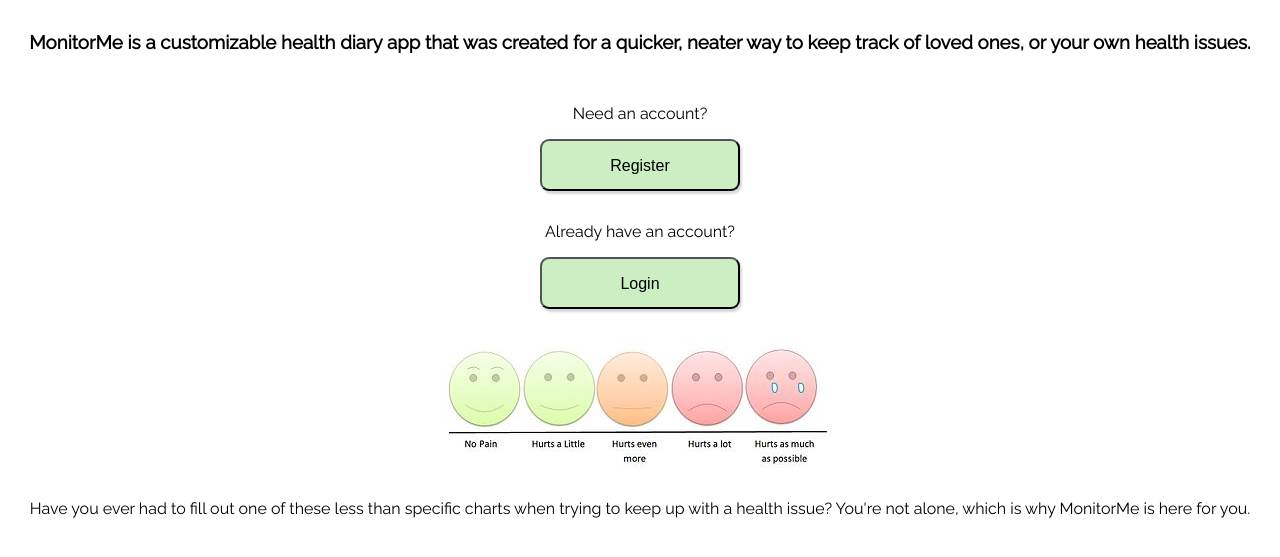
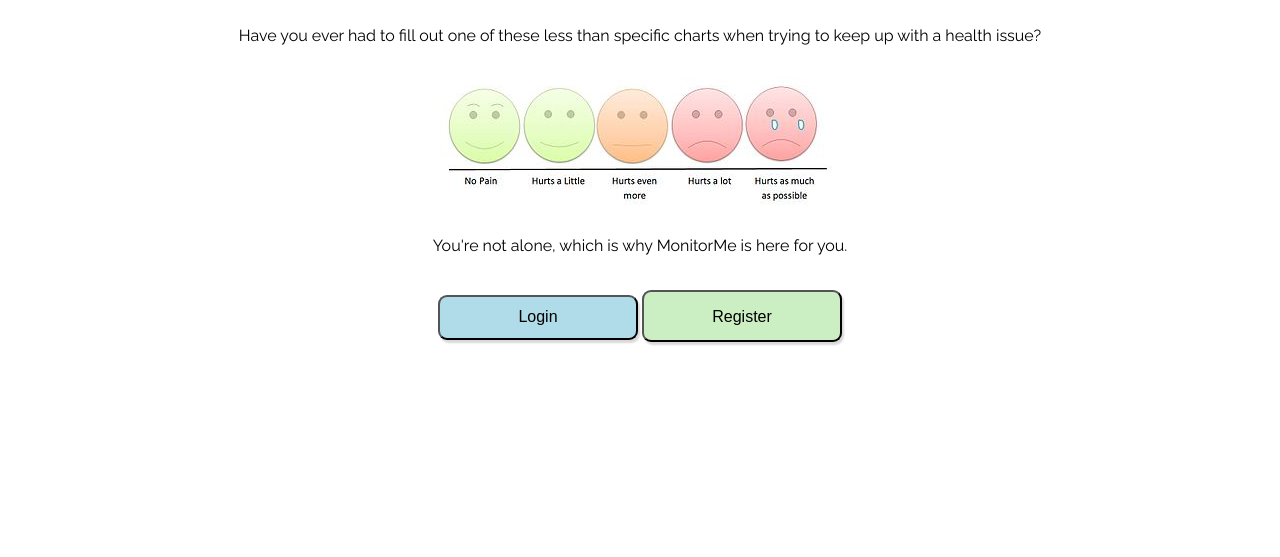
Before and after one commit to chinhle23-zz/monitorme, a Django app: page / in a window 1280 px wide. Shown: the part 133-690 px from the top of the page. Run offline with Django 3.2, Linux system fonts and the light colour scheme.

Commit message:
Removed the if statement due to it was not recognizing the logged in user correctly

```diff
--- a/core/templates/index.html
+++ b/core/templates/index.html
@@ -2,43 +2,21 @@
 {% load static %}
 {% block content %}
 
-{% if request.user.is_authenticated %}
+<div class="blurb">
+    <p> Have you ever had to fill out one of these less than specific charts when trying to keep up with a health issue?</p>
 
-<div class="landing">
+    <img class="painchart" src="static/css/Children's_pain_scale.JPG" alt="pain_chart">
 
-        <div class="hello-message">Hello {% if request.user.name %}{{request.user.name}}{% else %}{{request.user.username}}{% endif %}!</div>
-        <br>
-        <div class="landing-description">
-            <p>These are some quick links to where you might need to go in the system!</p>
-        </div>
-            <a href="/tracker/create"><button class="add-tracker">Add Tracker</button></a>
-        <br>
-            {% if trackers %}
-                {% for tracker in trackers %}
-            <a href="{% url 'trackerinstance_create' tracker.pk %}">
-            <button class="tracker-button">Start {{tracker}}</button>
-                </a>
-                <br>
-                {% endfor %}
-            {% endif %}
+    <p>You're not alone, which is why MonitorMe is here for you.</p>
+</div>
+<br>
+<a href="{% url 'auth_login' %}">
+        <button class="tracker-button">Login</button>
+    </a>
+<a href="/accounts/register/">
+    <button class="add-tracker">Register</button>
+</a>
+<br>
 
 
-</div>
-{% else %}
-<div class="blurb">
-<h1 class="welcome"></h1>
-<p>
-<h3>MonitorMe is a customizable health diary app that was created for a quicker, neater way to keep track of loved ones, or your own health issues.</div>
-</p> <br>  <p> Need an account?</p>
-<a href="/accounts/register/"><button class="add-tracker">Register</button></a>
-<p> Already have an account?</p>
-<a href="{% url 'auth_login' %}"><button class="add-tracker">Login</button></a> <br>
-
-<img src = "static/css/Children's_pain_scale.JPG" alt="pain_chart"<br>
-<p> Have you ever had to fill out one of these less than specific charts when trying to keep up with a health issue? You're not alone, which is why MonitorMe is here for you.
-</div>
-
-
-{% endif %}
-
 {% endblock content %}
```
